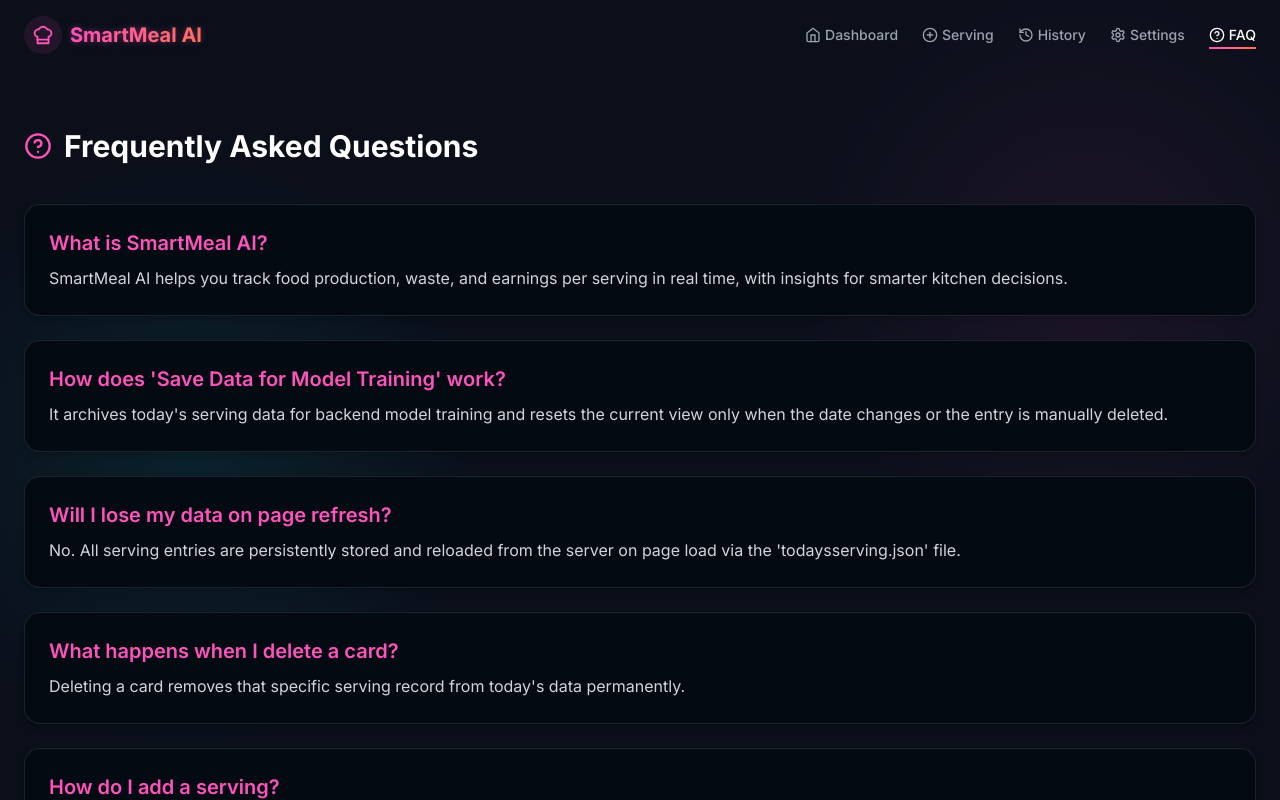
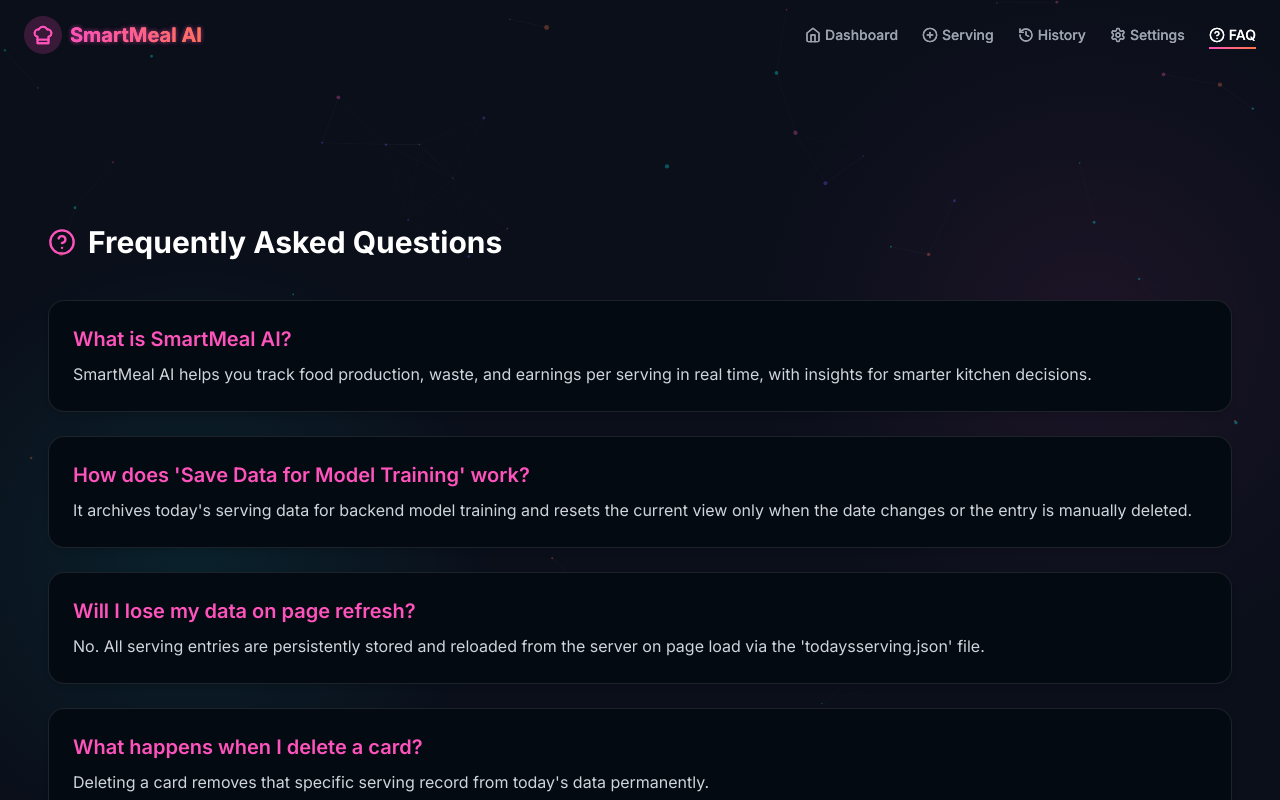
Before and after one commit to ash98ketchum/SmartMeal.Ai, a React (Vite) app: page /faq in a window 1280 px wide. Shown: the top 800 px of the page. Built offline with nearby package versions, Linux system fonts and the light colour scheme.

Commit message:
Pagelayout in FAQs

```diff
--- a/src/pages/FAQ.tsx
+++ b/src/pages/FAQ.tsx
@@ -1,7 +1,7 @@
 import React from "react";
 import { HelpCircle } from "lucide-react";
 import { motion } from "framer-motion";
-// import PageLayout from '../components/layout/PageLayout';
+import PageLayout from '../components/layout/PageLayout';
 // import Card from '../components/ui/Card';
 // import Button from '../components/ui/Button';
 // import { mockPredictions } from '../data/mockData';
@@ -36,7 +36,8 @@ const faqs = [
 
 const FAQ: React.FC = () => {
   return (
-    <div className="container mx-auto px-6 py-12 text-white">
+    <PageLayout>
+      <div className="container mx-auto px-6 py-12 text-white">
       <div className="mb-10 flex items-center space-x-3">
         <HelpCircle className="text-neon-magenta" size={28} />
         <h1 className="text-3xl font-bold">Frequently Asked Questions</h1>
@@ -59,6 +60,7 @@ const FAQ: React.FC = () => {
         ))}
       </div>
     </div>
+    </PageLayout>
   );
 };
 
```
